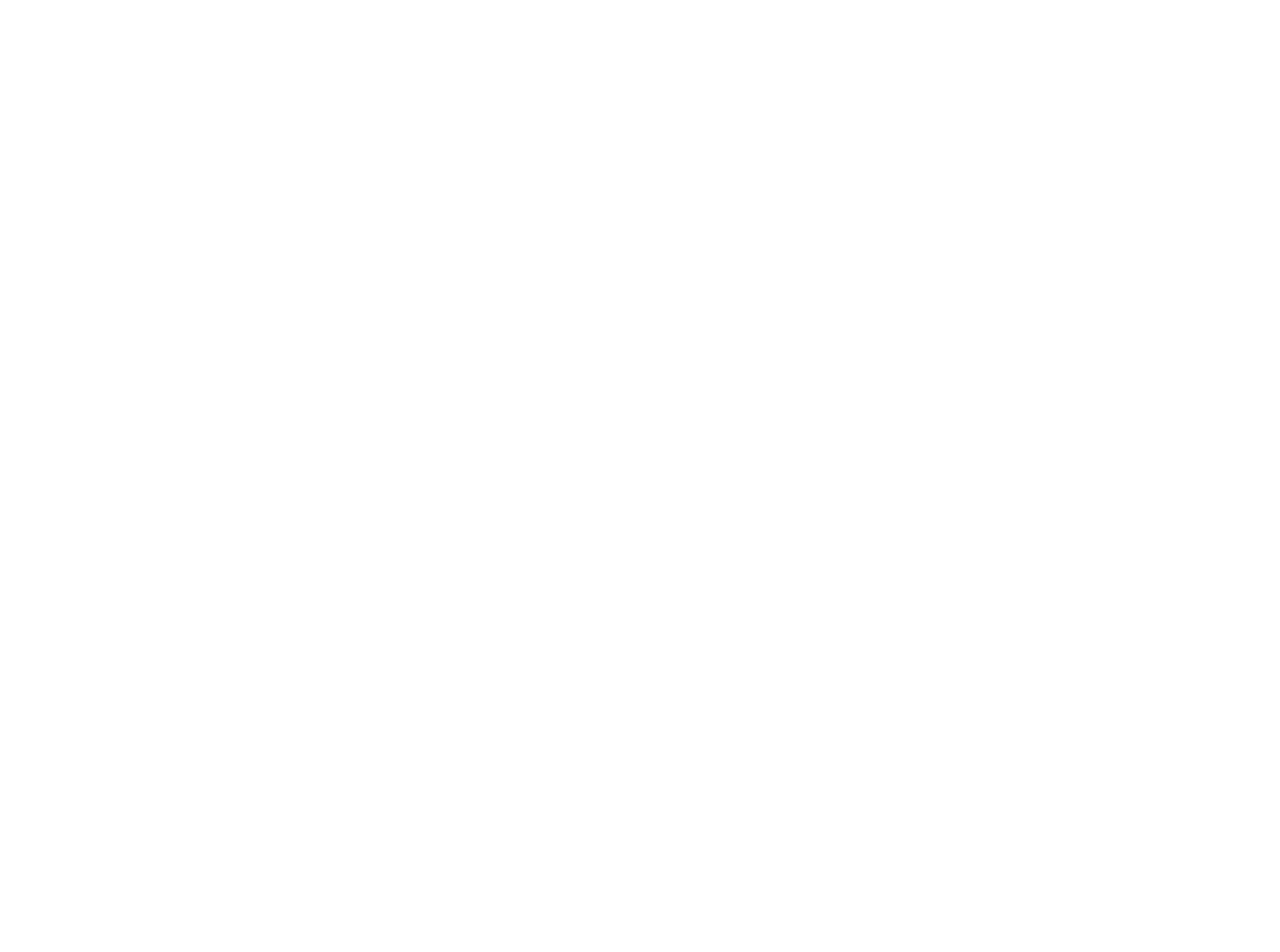
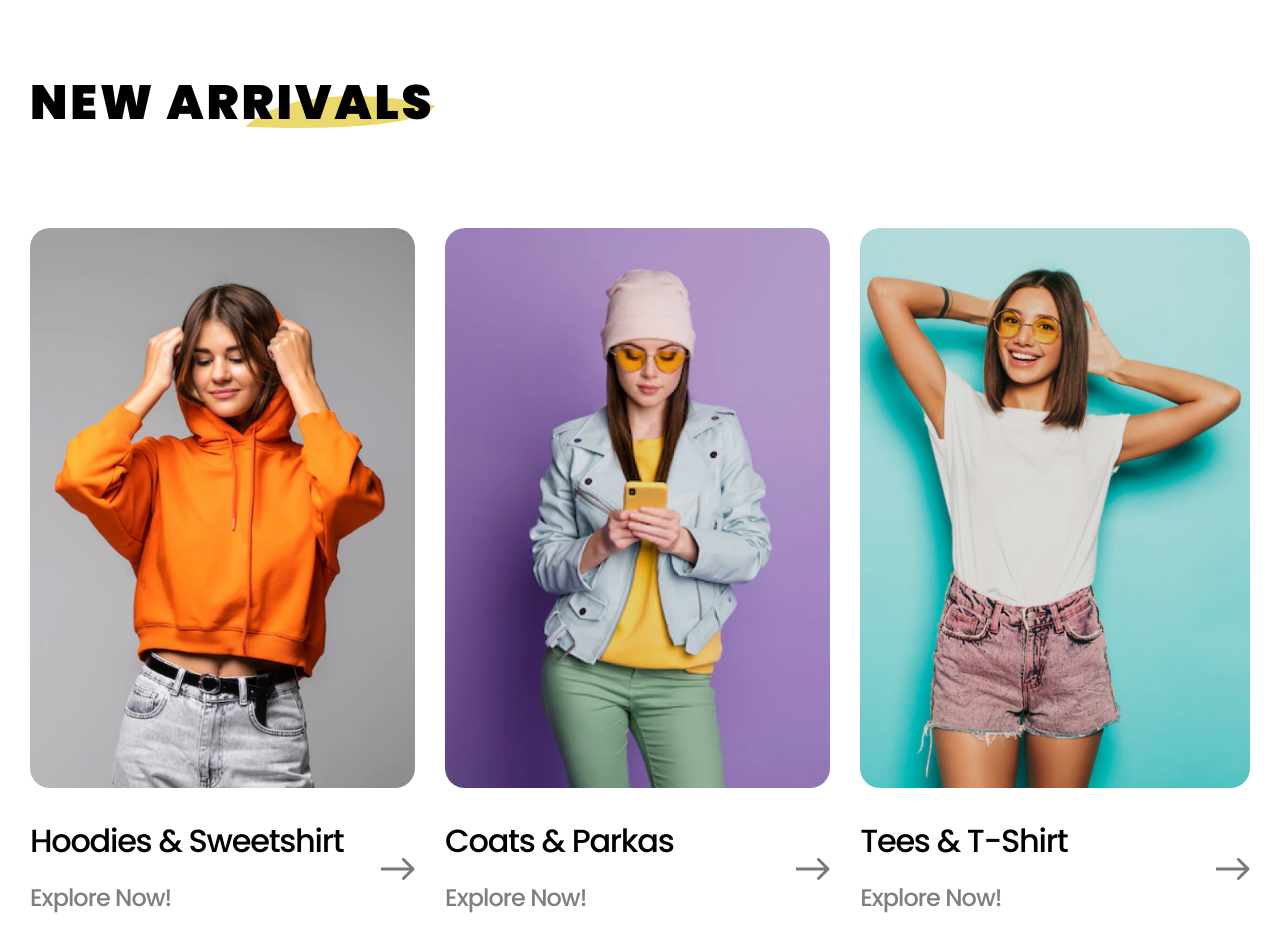
Before and after one commit to Oleksandr-77/fashion-react, a React (Create React App) app: page / in a window 1280 px wide. Shown: the part 1222-2174 px from the top of the page. Before the commit the page ends 1180 px from the top, so only its background shows below. Built offline with nearby package versions, Linux system fonts and the light colour scheme.

Commit message:
add arrivals

```diff
--- a/src/App.js
+++ b/src/App.js
@@ -1,6 +1,7 @@
 import Promo from './components/promo/Promo';
 import Header from './components/header/Header';
 import Brands from './components/brands/Brands';
+import Arrivals from './components/arrivals/Arrivals';
 
 export const App = () => {
   return (
@@ -8,6 +9,7 @@
       <Header />
       <Promo />
       <Brands />
+      <Arrivals />
     </div>
   );
 };
--- /dev/null
+++ b/src/components/arrivals/Arrivals.jsx
@@ -0,0 +1,25 @@
+import Card from 'components/card/Card';
+import './arrivals.css';
+
+import cat01Img from './../../img/categories/cat-01.jpg';
+import cat02Img from './../../img/categories/cat-02.jpg';
+import cat03Img from './../../img/categories/cat-03.jpg';
+
+const Arrivals = () => {
+  return (
+    <section className="arrivals">
+      <div className="container">
+        <div className="arrivals__header">
+          <h2 className="title-2">NEW ARRIVALS</h2>
+        </div>
+        <div className="arrivals__cards">
+          <Card title="Hoodies & Sweetshirt" img={cat01Img} />
+          <Card title="Coats & Parkas" img={cat02Img} />
+          <Card title="Tees & T-Shirt" img={cat03Img} />
+        </div>
+      </div>
+    </section>
+  );
+};
+
+export default Arrivals;
--- /dev/null
+++ b/src/components/arrivals/arrivals.css
@@ -0,0 +1,14 @@
+.arrivals {
+  padding-top: 120px;
+  padding-bottom: 143px;
+}
+
+.arrivals__header {
+  margin-bottom: 100px;
+}
+
+.arrivals__cards {
+  display: flex;
+  justify-content: space-between;
+  column-gap: 30px;
+}
--- /dev/null
+++ b/src/components/card/Card.jsx
@@ -0,0 +1,22 @@
+import styles from './Card.module.css';
+import arrowImg from './../../img/icons/arrow.svg';
+
+const Card = ({ title, img }) => {
+  return (
+    <div className={styles.card}>
+      {/* <a href="#!" className={styles.card__link}></a> */}
+      <img className={styles.card__img} src={img} alt="Category..." />
+      <div className={styles.card__body}>
+        <div className={styles.card__text}>
+          <div className={styles.card__title}>{title}</div>
+          <div className={styles.card__muted}>Explore Now!</div>
+        </div>
+        <div className={styles.card__icon}>
+          <img src={arrowImg} alt="Open" />
+        </div>
+      </div>
+    </div>
+  );
+};
+
+export default Card;
--- /dev/null
+++ b/src/components/card/Card.module.css
@@ -0,0 +1,81 @@
+.card {
+  position: relative;
+  /* cursor: pointer; */
+}
+
+.card:hover .card__img {
+  animation: opacity 0.2s ease-in-out;
+}
+
+@keyframes opacity {
+  0% {
+    opacity: 1;
+  }
+
+  50% {
+    opacity: 0.8;
+  }
+
+  100% {
+    opacity: 1;
+  }
+}
+
+.card:hover .card__icon {
+  animation: slide 0.5s ease-in-out;
+}
+
+@keyframes slide {
+  0% {
+    left: 0;
+  }
+
+  50% {
+    left: 20px;
+  }
+
+  100% {
+    left: 0;
+  }
+}
+
+/* .card__link {
+  position: absolute;
+  z-index: 1;
+  left: 0;
+  top: 0;
+  width: 100%;
+  height: 100%;
+} */
+
+.card__img {
+  margin-bottom: 28px;
+  border-radius: 20px;
+}
+
+.card__body {
+  display: flex;
+  justify-content: space-between;
+  column-gap: 10px;
+  align-items: center;
+}
+
+.card__title {
+  margin-bottom: 7px;
+  font-weight: 500;
+  font-size: 32px;
+  line-height: calc(50 / 32);
+  letter-spacing: -0.04em;
+}
+
+.card__muted {
+  font-weight: 500;
+  font-size: 24px;
+  line-height: calc(50 / 24);
+  letter-spacing: -0.04em;
+  color: #7f7f7f;
+}
+
+.card__icon {
+  position: relative;
+}
--- a/src/styles/common.css
+++ b/src/styles/common.css
@@ -13,3 +13,26 @@
   margin: 0 auto;
   padding: 0 30px;
 }
+
+.title-2 {
+  display: inline-block;
+  position: relative;
+  font-weight: 900;
+  font-size: 48px;
+  line-height: calc(50 / 48);
+  letter-spacing: 0.06em;
+}
+
+.title-2::after {
+  content: '';
+
+  position: absolute;
+  z-index: -1;
+  right: 0px;
+  bottom: 0px;
+  width: 190px;
+  height: 32px;
+
+  background-image: url('./../img/icons/decor-yellow.svg');
+  background-repeat: no-repeat;
+}
```
